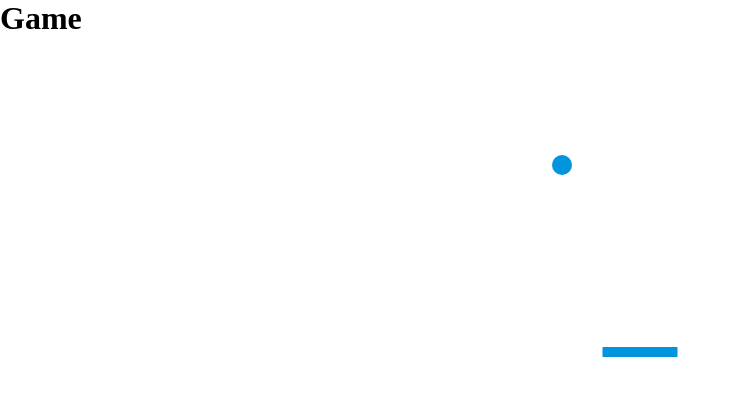
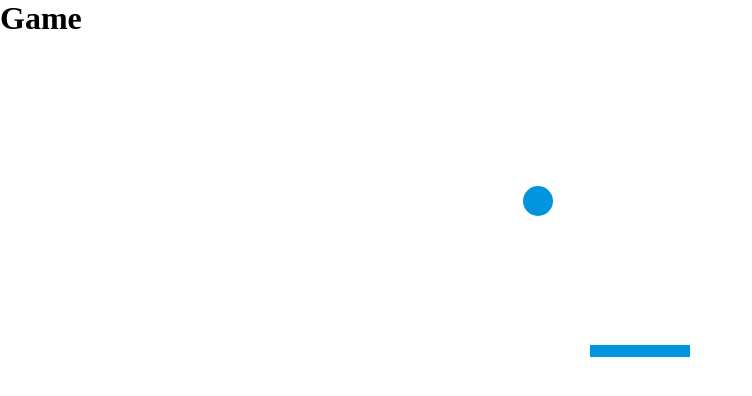
Before and after one commit to Max-Merila/2d_game, a plain HTML site: page 2d_game/index.html in a window 1280 px wide. Shown: the whole page, without its empty margins (0-752 px from the left). Drawn offline with Linux system fonts and the light colour scheme.

Commit message:
Ball is bigger and Paddle is bigger

```diff
--- a/2d_game/index.html
+++ b/2d_game/index.html
@@ -18,9 +18,9 @@
         var dy = -2;
         var x = canvas.width/2;
         var y = canvas.height-30;
-        var ballRadius = 10;
-        var paddleHeight = 10;
-        var paddleWidth = 75;
+        var ballRadius = 15;
+        var paddleHeight = 12;
+        var paddleWidth = 100;
         var paddleX = (canvas.width-paddleWidth) / 2;
         var rightPressed = false;
         var leftPressed = false;
```
